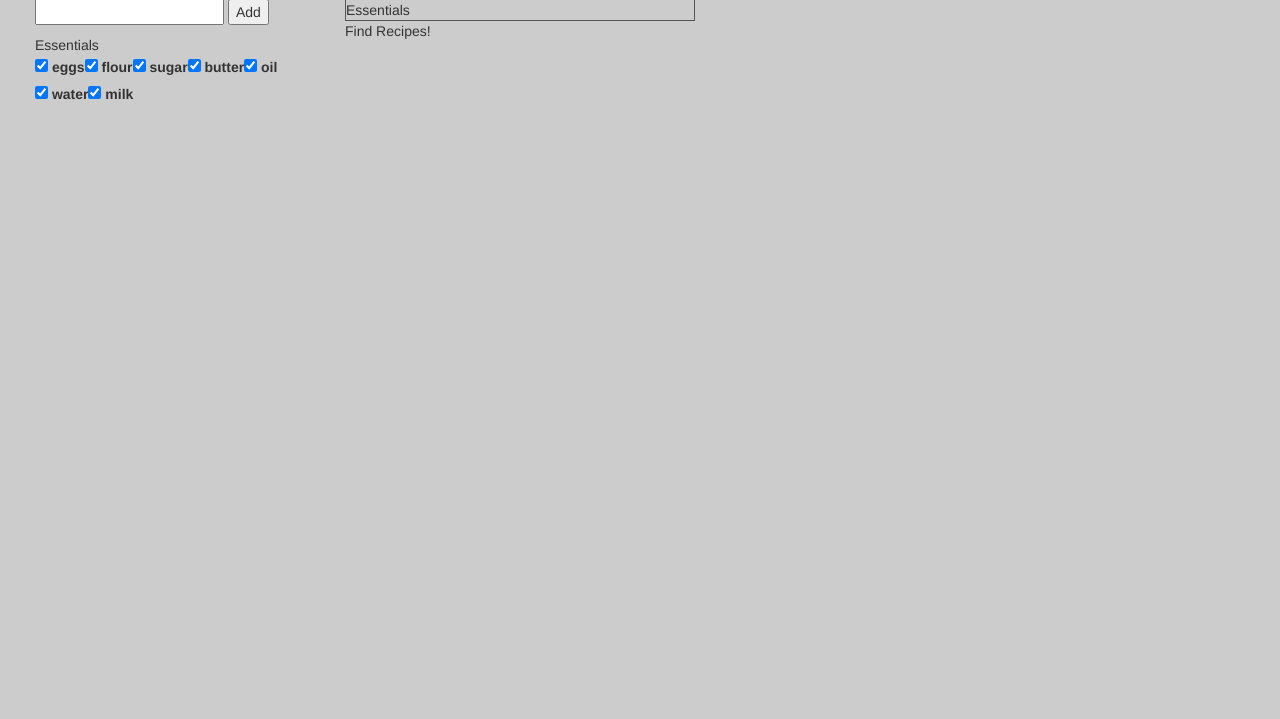
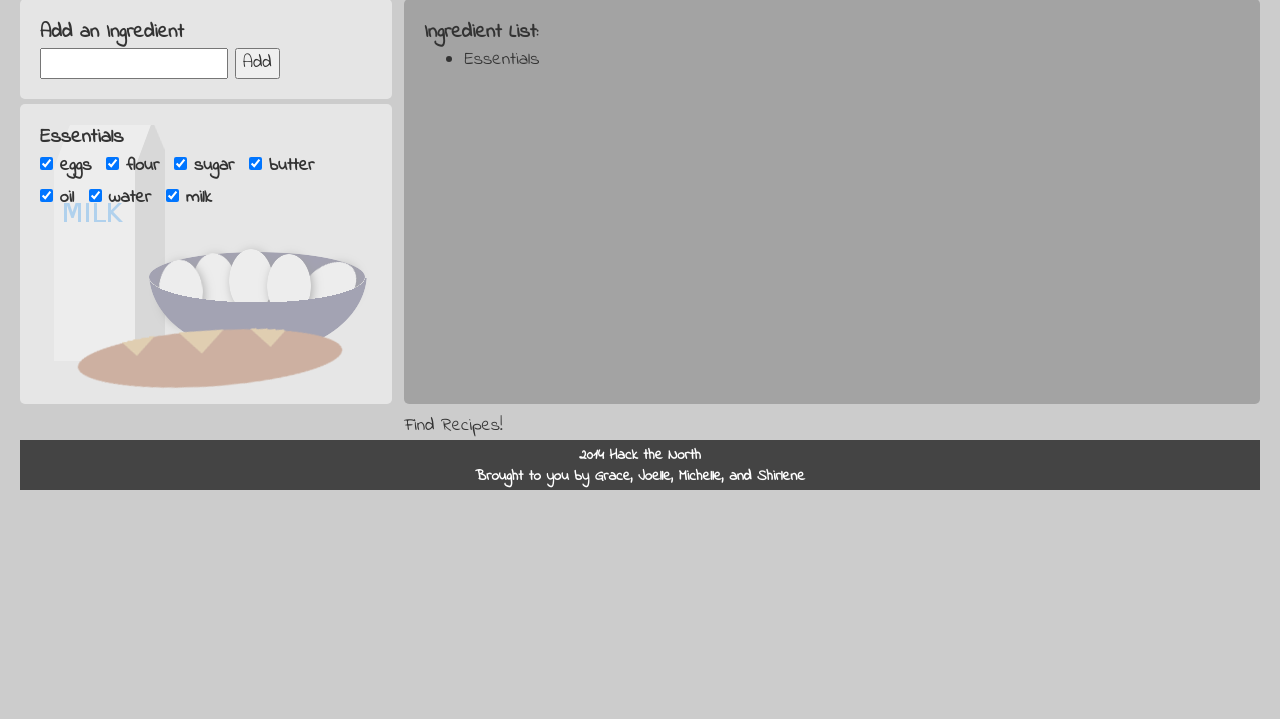
Before and after one commit to shirlenec/bentobox, a website: page web/index.html in a window 1280 px wide. Shown: the part 81-800 px from the top of the page. Drawn offline with nearby package versions, Linux system fonts and the light colour scheme; some packages are replaced by stand-ins of ours.

Commit message:
Add styles and pictures to main ingredients page.

```diff
--- a/web/css/home.css
+++ b/web/css/home.css
@@ -1,24 +1,94 @@
 body {
   background: #cccccc;
+  font-family: 'Indie Flower', cursive;
+  font-size: 18px;
 }
 
 #home-page {
   margin: 20px;
 }
 
-#header {
+#header, #footer {
   position: relative;
-  height: 40px;
+  height: 50px;
+  background: #444444;
+  color: white;
+  padding: 5px 13px;
+  font-weight: bold;
+}
+
+#footer {
+	font-size: 15px;
+	clear: both;
+	text-align: center;
 }
 
 #header #logo {
-  background: #444444;
-  color: white;
-  padding: 5px 13px;
-  font-family: Verdana;
-  font-size: 20px;
+  font-size: 25px;
+  line-height: 45px;
 }
 
 .clearall {
 	clear: both;
 }
+
+#left-column {
+	width: 30%;
+	float: left;
+}
+
+#middle-space {
+	width: 1%;
+	height: 20px;
+	float: left;
+}
+
+#right-column {
+	width: 69%;
+	float: left;
+}
+
+#add-container {
+	margin: 0;
+	margin-bottom: 5px;
+	margin-top: 10px;
+	border-radius: 5px;
+	position: relative;
+	min-height: 100px;
+}
+
+#essential-container {
+	margin: 0;
+	min-height: 300px;
+	border-radius: 5px;
+	position: relative;
+	background: url('../img/icons/essentials-transparent.png') no-repeat rgba(255, 255, 255, 0.5) center;
+}
+
+.fridge {
+	background: rgba(255, 255, 255, 0.5);
+	padding: 20px;
+}
+
+.bento-box {
+	background: rgba(0, 100, 0, 0.2);
+	margin: 10px 0;
+	padding: 10px;
+}
+
+.view-container {
+	min-height: 405px;
+}
+
+.titleBox {
+	font-size: 20px;
+	font-weight: bold;
+}
+
+#ingredient-list-container {
+	border-radius: 5px;
+	background: rgba(0, 0, 0, 0.2);
+	margin: 10px 0;
+	min-height: 405px;
+	padding: 20px;
+}
--- a/web/css/ingredient-list.css
+++ b/web/css/ingredient-list.css
@@ -1,8 +1,7 @@
 #ingredient-list {
   max-width: 350px;
-  border:1px solid #555555;
 }
 
-#essential-text {
-  margin-top: 10px;
+.essential-item {
+  margin-right: 15px;
 }
--- a/web/index.html
+++ b/web/index.html
@@ -9,6 +9,7 @@
   <link rel="stylesheet" href="css/recipeTile.css">
   <link rel="stylesheet" href="css/ingredient-list.css">
   <link rel="stylesheet" href="css/recipeDetail.css">
+  <link href='http://fonts.googleapis.com/css?family=Indie+Flower' rel='stylesheet' type='text/css'>
 
   <script src="bower_components/jquery/jquery.js"></script>
   <script src="bower_components/angular/angular.js"></script>
@@ -34,6 +35,10 @@
       <div ng-view class="view-frame"></div>
     </div>
 
+    <div id="footer">
+      <div>2014 Hack the North</div>
+      <div>Brought to you by Grace, Joelle, Michelle, and Shirlene</div>
+    </div>
   </div>
 
 </body>
--- a/web/js/controllers.js
+++ b/web/js/controllers.js
@@ -9,7 +9,7 @@ ingredientListControllers.controller('ingredientListCtrl', ['$scope',
     $scope.ingredientToAdd = "";
     $scope.newIngredients = [];
     $scope.addIngredient = function () {
-      angular.element("#ingredient-list")[0].innerHTML += "<br>" + $scope.ingredientToAdd;
+      angular.element("#ingredient-list")[0].innerHTML += "<li>" + $scope.ingredientToAdd + "</li>";
       $scope.newIngredients.push($scope.ingredientToAdd);
       $scope.ingredientToAdd = "";
     }
--- a/web/partials/ingredient-list.html
+++ b/web/partials/ingredient-list.html
@@ -1,29 +1,30 @@
-<div class="container-fluid">
-  <div class="row">
-    <div class="col-md-3">
+<div class="ingredients-page">
   <!--Sidebar content-->
-      <div id="add-container">
-        <div id="add-text">Add an Ingredient</div>
+  <div id="left-column">
+    <div id="add-container" class="fridge">
+      <div id="add-text" class="titleBox">Add an Ingredient</div>
       <input id="add-field" ng-model="ingredientToAdd" ng-enter="addIngredient()">
       <button id="add-button" ng-click="addIngredient()">Add</button>
     </div>
-      <div id="essential-container">
-        <div id="essential-text">Essentials</div>
+    <div id="essential-container" class="fridge">
+      <div id="essential-text" class="titleBox">Essentials</div>
       <div id="essential-ingredients">
-          <label ng-repeat="essential in essentials">
-            <input type="checkbox" name="selectedEssential[]" value="{{essential}}" ng-checked="selection.indexOf(essential) > -1"
+        <label class="essential-item" ng-repeat="essential in essentials">
+          <input type="checkbox" name="selectedEssential[]" class="inputbox" value="{{essential}}" ng-checked="selection.indexOf(essential) > -1"
           ng-click="toggleSelection(essential)"> {{essential}}
         </label>
       </div>
     </div>
   </div>
-    <div class="col-md-5">
+  <div id="middle-space"></div>
+  <div id="right-column">
     <!--Body content-->
     <div id="ingredient-list-container">
-        <div>Ingredient List:</div>
-        <div id="ingredient-list">Essentials</div>
+      <div class="titleBox">Ingredient List:</div>
+      <ul id="ingredient-list">
+        <li>Essentials</li>
+      </ul>
     </div>
     <div id="#recipe-button-container" ng-click="findRecipes()">Find Recipes!</div>
   </div>
 </div>
-</div>
```
Also changed, not shown: web/img/icons/essentials-transparent.png (added), web/img/icons/essentials.png (added). Lines whose indentation alone changed are shown as unchanged.
